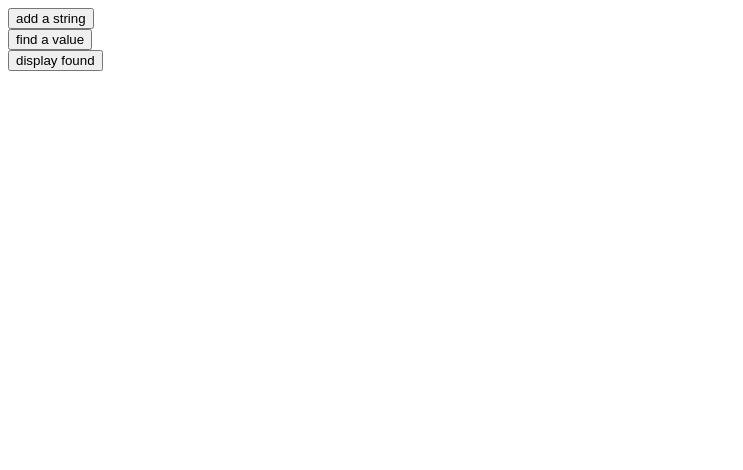
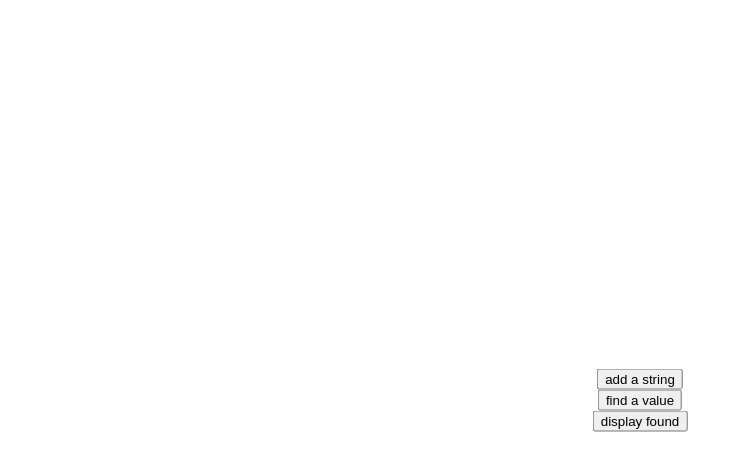
Before and after one commit to HazemBittar/testing-integrate-week-1, a plain HTML site: page index.html in a window 1280 px wide. Shown: the whole page, without its empty margins (0-743 px from the left). Drawn offline with Linux system fonts and the light colour scheme.

Commit message:
Update index.html

```diff
--- a/index.html
+++ b/index.html
@@ -27,7 +27,7 @@
 
 <body>
 
-  <main>
+  <main class='button'>
     <button onclick="pushToArrayHandler()">add a string</button> <br>
     <button onclick="findValueHandler()">find a value</button> <br>
     <button onclick="displayFoundHandler()">display found</button> <br>
```
